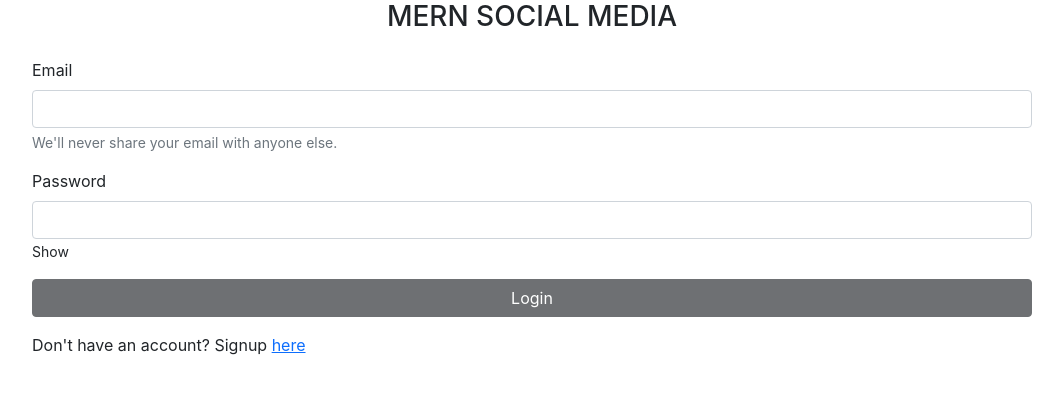
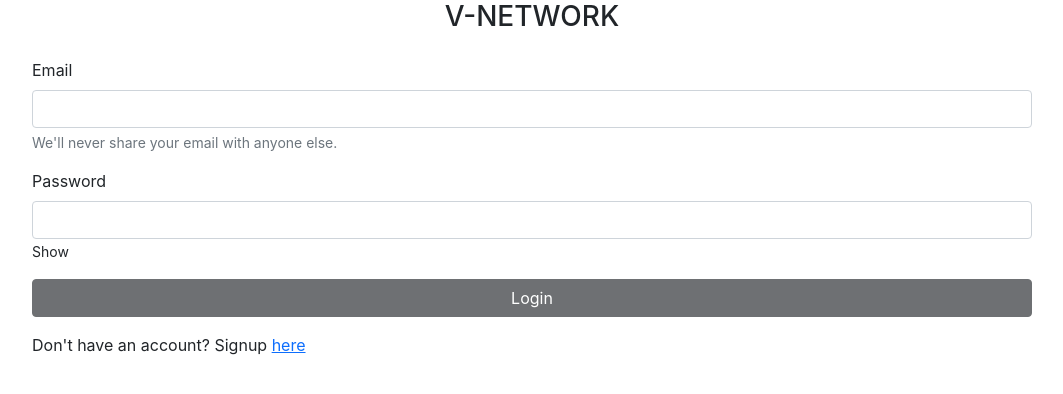
Before and after one commit to Beatzoid/v-network, a React (Create React App) app in the folder client/: page / in a window 1280 px wide. Shown: the top 394 px of the page, without its empty margins (108-1171 px from the left). Built offline with nearby package versions, Linux system fonts and the light colour scheme; no server answers.

Commit message:
🚚 Rename Project to V-Network

```diff
--- a/client/src/components/header/Header.tsx
+++ b/client/src/components/header/Header.tsx
@@ -14,7 +14,7 @@ const Header = () => {
                         className="logo"
                     >
                         <h1 className="navbar-brand text-uppercase p-0 m-0">
-                            MERN Social Media
+                            V-Network
                         </h1>
                     </Link>
 
--- a/client/src/pages/login.tsx
+++ b/client/src/pages/login.tsx
@@ -33,9 +33,7 @@ const Login = () => {
     return (
         <div className="auth_page">
             <form onSubmit={handleSubmit}>
-                <h3 className="mb-4 text-uppercase text-center">
-                    MERN Social Media
-                </h3>
+                <h3 className="mb-4 text-uppercase text-center">V-Network</h3>
                 <div className="mb-3">
                     <label htmlFor="email" className="form-label">
                         Email
--- a/client/src/pages/register.tsx
+++ b/client/src/pages/register.tsx
@@ -41,9 +41,7 @@ const Register = () => {
     return (
         <div className="auth_page">
             <form onSubmit={handleSubmit}>
-                <h3 className="mb-4 text-uppercase text-center">
-                    MERN Social Media
-                </h3>
+                <h3 className="mb-4 text-uppercase text-center">V-Network</h3>
 
                 <div className="mb-3">
                     <label htmlFor="fullname" className="form-label">
@@ -217,8 +215,7 @@ const Register = () => {
                 </button>
 
                 <p className="my-3">
-                    Already have an account? Login{" "}
-                    <Link to="/">here</Link>
+                    Already have an account? Login <Link to="/">here</Link>
                 </p>
             </form>
         </div>
```
Also changed, not shown: 1 other file (tests, documents, lock files or other folders).
